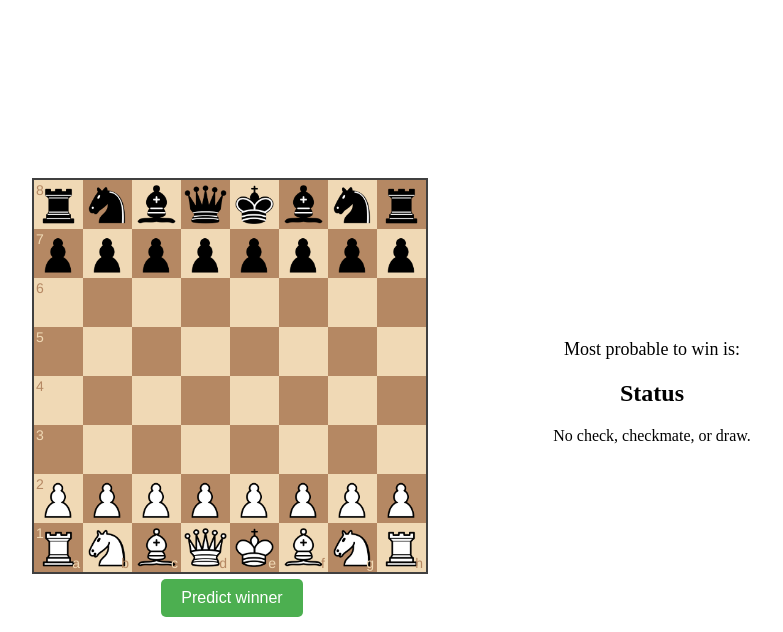
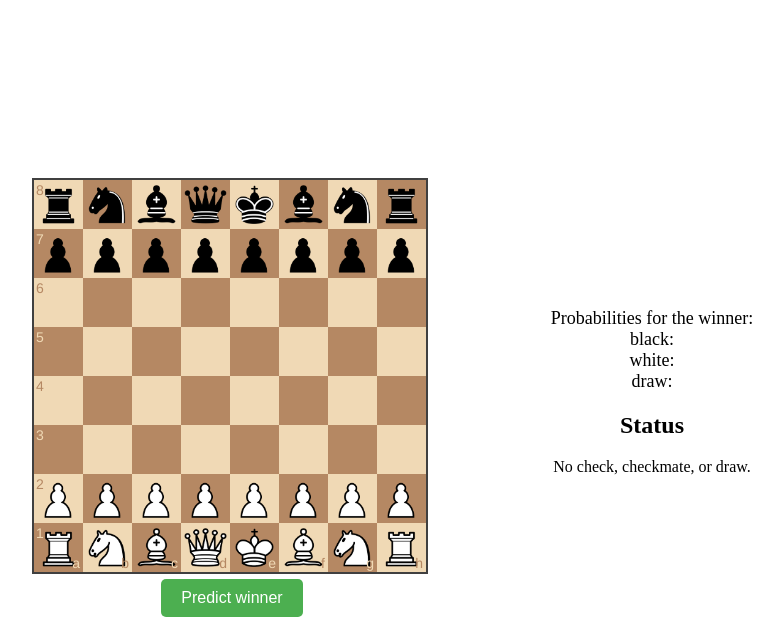
Before and after one commit to elenapop1/chess-game-winner-predictor, a Flask app: page / in a window 1280 px wide. Shown: the top 632 px of the page, without its empty margins (198-981 px from the left). Run offline with Flask 3, Linux system fonts and the light colour scheme; parts of the project's set-up code (start-up, migrations or seed data) failed here and were passed over.

Commit message:
change model and update flask files

```diff
--- a/main.py
+++ b/main.py
@@ -7,8 +7,8 @@ from tensorflow.keras.preprocessing.sequence import pad_sequences
 
 
 flask_app = Flask(__name__, template_folder='templates')
-model = pickle.load(open("trained_models/model.pkl", "rb"))
-tokenizer = pickle.load(open("trained_models/tokenizer.pkl", "rb"))
+model = pickle.load(open("trained_models/model_with_draw.pkl", "rb"))
+tokenizer = pickle.load(open("trained_models/tokenizer_with_draw.pkl", "rb"))
 
 @flask_app.route('/', methods=['GET'])
 def chess_index():
@@ -29,11 +29,13 @@ def predict():
     sequences = tokenizer.texts_to_sequences([myseq])
     test_sequence = pad_sequences(sequences, maxlen=349)
 
-    white_or_black_proba  = model.predict(test_sequence)
-    print(white_or_black_proba)
-    predicted_winner = (white_or_black_proba >= 0.5).astype(int)
+    white_black_draw_proba = model.predict(test_sequence)
 
-    return jsonify({'prediction': int(predicted_winner[0]), 'probability':float(white_or_black_proba[0])})
+    black = float(white_black_draw_proba[0][0])
+    white = float(white_black_draw_proba[0][1])
+    draw = float(white_black_draw_proba[0][2])
+
+    return jsonify({'black': black, 'white':white, 'draw':draw})
 
 
 
--- a/static/js/chessAI.js
+++ b/static/js/chessAI.js
@@ -693,10 +693,15 @@ function sendMovesToBackend(moves) {
         data: JSON.stringify({ moves: moves }),
         success: function(response) {
 
-            var winnerSpan = document.getElementById('winnerSpan');
-            winnerSpan.innerText = response.prediction === 1 ? 'white' : 'black';
+            var winnerSpanB = document.getElementById('winnerSpanB');
+            winnerSpanB.innerText = response.black.toFixed(2);
 
-            console.log(response.probability);
+            var winnerSpanW = document.getElementById('winnerSpanW');
+            winnerSpanW.innerText = response.white.toFixed(2);
+
+            var winnerSpanD = document.getElementById('winnerSpanD');
+            winnerSpanD.innerText = response.draw.toFixed(2);
+
        },
         error: function(error) {
             console.error('Error:', error);
--- a/templates/index.html
+++ b/templates/index.html
@@ -59,7 +59,13 @@
 
         <div style="text-align: center; margin-left: 20px;">
             <div id="winned" style="width: 400px; font-size: 18px;">
-                Most probable to win is: <strong id="winnerSpan"></strong>
+                Probabilities for the winner:
+            </br>
+                    black: <strong id="winnerSpanB"></strong>
+                </br>
+                    white: <strong id="winnerSpanW"></strong>
+                </br>
+                    draw: <strong id="winnerSpanD"></strong>
             </div>
             <div class="">
                 <h2>Status</h2>
```
